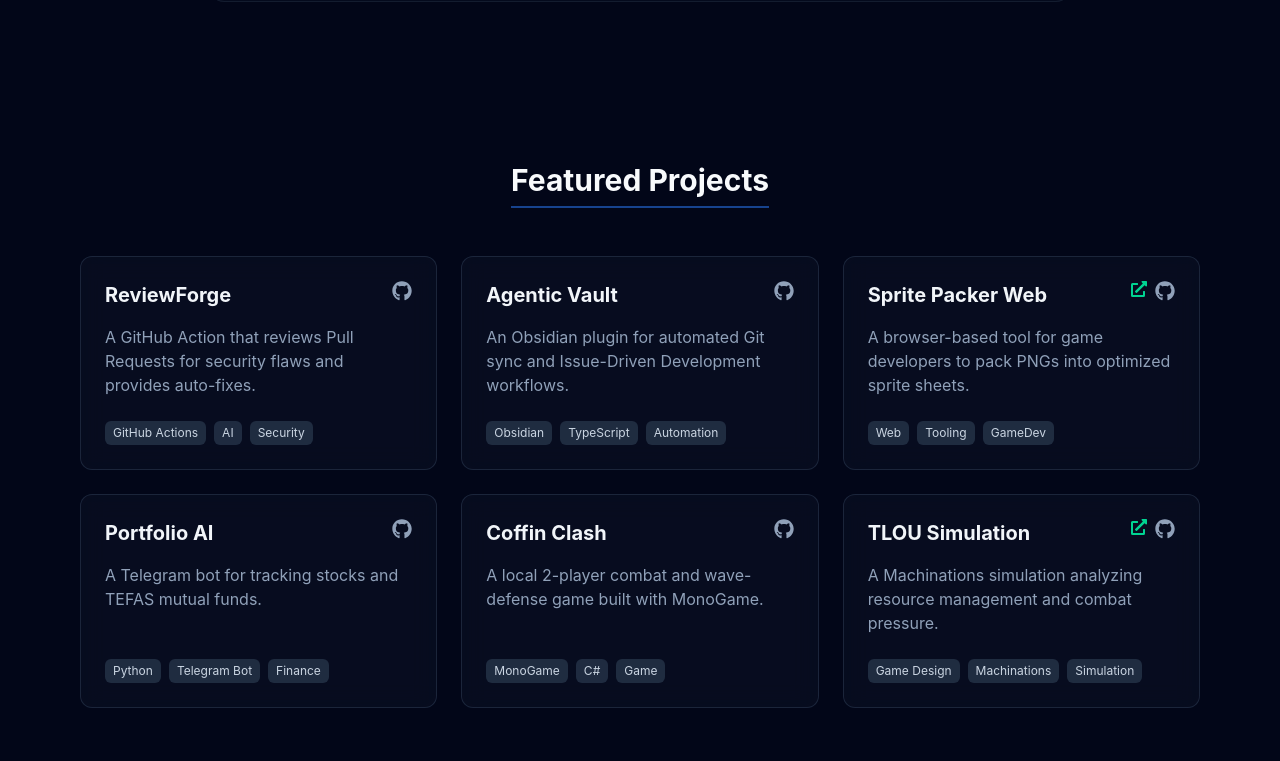
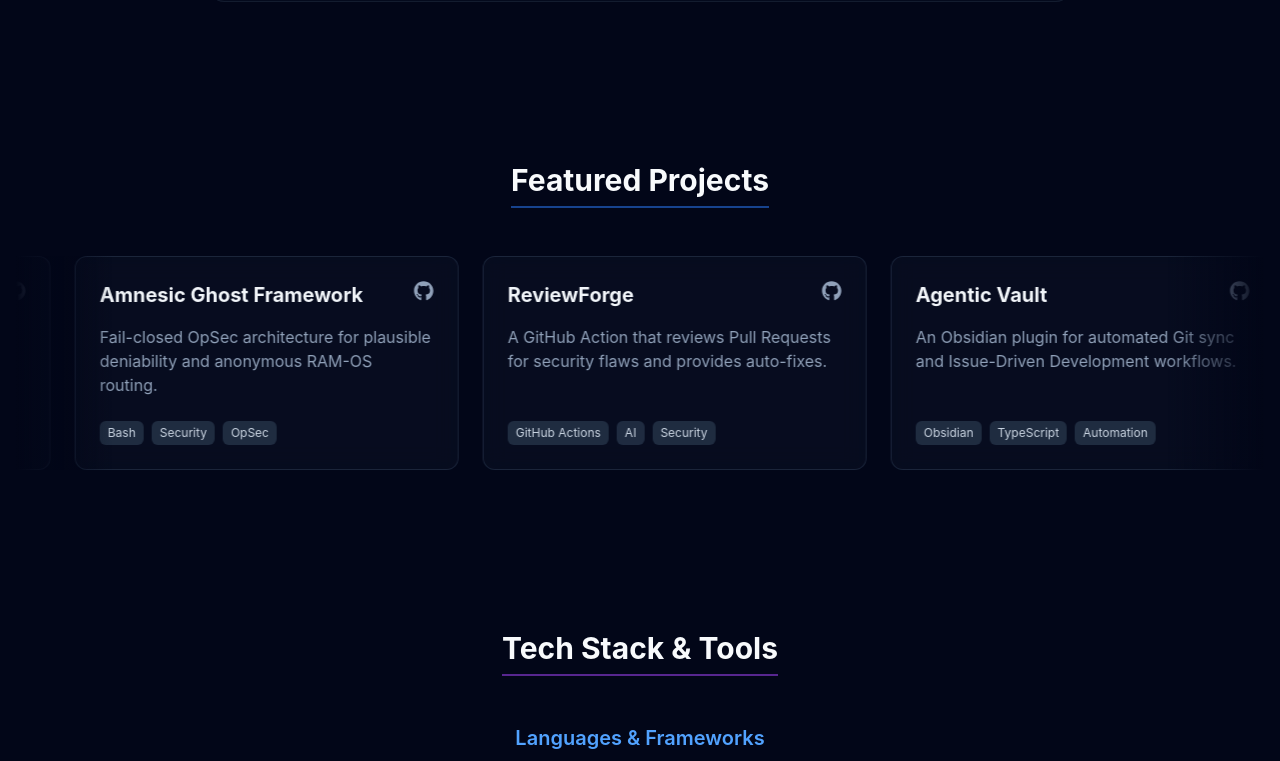
Before and after one commit to cadakerem/cadakerem.github.io, a React (Vite) app: page / in a window 1280 px wide. Shown: the part 1379-2140 px from the top of the page. Built offline with nearby package versions, Linux system fonts and the light colour scheme.

Commit message:
feat: add automated github portfolio fetching and smooth marquee layout

```diff
--- a/package.json
+++ b/package.json
@@ -9,7 +9,8 @@
     "lint": "oxlint",
     "preview": "vite preview",
     "predeploy": "npm run build",
-    "deploy": "gh-pages -d dist"
+    "deploy": "gh-pages -d dist",
+    "prebuild": "node scripts/fetch-projects.js"
   },
   "dependencies": {
     "framer-motion": "^13.1.1",
--- /dev/null
+++ b/scripts/fetch-projects.js
@@ -0,0 +1,61 @@
+import https from 'https';
+import fs from 'fs';
+import path from 'path';
+import { fileURLToPath } from 'url';
+
+const __filename = fileURLToPath(import.meta.url);
+const __dirname = path.dirname(__filename);
+
+const USERNAME = 'cadakerem';
+const TOPIC_FILTER = 'portfolio';
+
+const options = {
+  hostname: 'api.github.com',
+  path: `/users/${USERNAME}/repos?per_page=100&sort=updated`,
+  headers: {
+    'User-Agent': 'Node.js Fetcher'
+  }
+};
+
+https.get(options, (res) => {
+  let data = '';
+  res.on('data', chunk => data += chunk);
+  res.on('end', () => {
+    if (res.statusCode === 200) {
+      const repos = JSON.parse(data);
+      const portfolioRepos = repos.filter(repo => repo.topics && repo.topics.includes(TOPIC_FILTER));
+
+      const formattedProjects = portfolioRepos.map(repo => ({
+        id: repo.id,
+        title: repo.name.replace(/-/g, ' ').replace(/\b\w/g, l => l.toUpperCase()),
+        description: repo.description || 'A portfolio project.',
+        tech: [repo.language].filter(Boolean),
+        github: repo.html_url,
+        link: repo.homepage || repo.html_url,
+        updated_at: repo.updated_at
+      }));
+
+      // Also grab languages for tech stack
+      const languages = new Set();
+      portfolioRepos.forEach(repo => {
+        if (repo.language) languages.add(repo.language);
+      });
+
+      const dataDir = path.join(__dirname, '../src/data');
+      if (!fs.existsSync(dataDir)) {
+        fs.mkdirSync(dataDir, { recursive: true });
+      }
+
+      fs.writeFileSync(
+        path.join(dataDir, 'projects.json'),
+        JSON.stringify(formattedProjects, null, 2)
+      );
+
+      console.log(`Successfully fetched ${formattedProjects.length} projects.`);
+    } else {
+      console.error('Failed to fetch repositories:', res.statusCode);
+    }
+  });
+}).on('error', err => {
+  console.error('Error fetching data:', err.message);
+});
--- a/src/components/Projects.tsx
+++ b/src/components/Projects.tsx
@@ -1,7 +1,16 @@
 import { motion } from 'framer-motion';
 import { FaGithub, FaExternalLinkAlt } from 'react-icons/fa';
+import fetchedProjects from '../data/projects.json';
 
-const projects = [
+// Fallback manual projects to mix with fetched ones until user tags more repos with 'portfolio'
+const manualProjects = [
+  {
+    title: "Amnesic Ghost Framework",
+    description: "Fail-closed OpSec architecture for plausible deniability and anonymous RAM-OS routing.",
+    link: "https://github.com/cadakerem/amnesic-ghost-framework",
+    demo: null,
+    tags: ["Bash", "Security", "OpSec"]
+  },
   {
     title: "ReviewForge",
     description: "A GitHub Action that reviews Pull Requests for security flaws and provides auto-fixes.",
@@ -22,43 +31,42 @@
     link: "https://github.com/cadakerem/sprite-packer-web",
     demo: "https://cadakerem.github.io/sprite-packer-web/",
     tags: ["Web", "Tooling", "GameDev"]
-  },
-  {
-    title: "Portfolio AI",
-    description: "A Telegram bot for tracking stocks and TEFAS mutual funds.",
-    link: "https://github.com/cadakerem/portfolio-ai",
-    demo: null,
-    tags: ["Python", "Telegram Bot", "Finance"]
-  },
-  {
-    title: "Coffin Clash",
-    description: "A local 2-player combat and wave-defense game built with MonoGame.",
-    link: "https://github.com/cadakerem/coffin-clash",
-    demo: null,
-    tags: ["MonoGame", "C#", "Game"]
-  },
-  {
-    title: "TLOU Simulation",
-    description: "A Machinations simulation analyzing resource management and combat pressure.",
-    link: "https://github.com/cadakerem/tlou-simulation",
-    demo: "https://my.machinations.io/d/tlou-survival-loop-simulation/7a7ce51a522611f190390abc5ce0dcc9",
-    tags: ["Game Design", "Machinations", "Simulation"]
   }
 ];
 
+// Combine and format fetched projects
+const apiProjects = fetchedProjects.map((p: any) => ({
+  title: p.title,
+  description: p.description,
+  link: p.github,
+  demo: p.link !== p.github ? p.link : null,
+  tags: p.tech
+}));
+
+// Use API projects if we have enough, otherwise merge
+const displayProjects = apiProjects.length > 3 ? apiProjects : [...apiProjects, ...manualProjects].filter((v, i, a) => a.findIndex(t => (t.title === v.title)) === i);
+
+// Duplicate the array for infinite marquee effect
+const marqueeProjects = [...displayProjects, ...displayProjects];
+
 export default function Projects() {
   return (
-    <section id="projects" className="py-20 px-4 max-w-6xl mx-auto text-center">
+    <section id="projects" className="py-20 px-4 max-w-full mx-auto text-center overflow-hidden">
       <h2 className="text-3xl font-bold mb-12 inline-block border-b-2 border-blue-500/50 pb-2">Featured Projects</h2>
-      <div className="grid grid-cols-1 md:grid-cols-2 lg:grid-cols-3 gap-6 text-left">
-        {projects.map((project, index) => (
+
+      {/* Marquee Container */}
+      <div className="relative w-full flex overflow-hidden group">
+
+        {/* Left/Right Fade Gradients */}
+        <div className="absolute top-0 left-0 h-full w-24 bg-gradient-to-r from-slate-950 to-transparent z-10 pointer-events-none"></div>
+        <div className="absolute top-0 right-0 h-full w-24 bg-gradient-to-l from-slate-950 to-transparent z-10 pointer-events-none"></div>
+
+        {/* Marquee Track */}
+        <div className="flex w-max animate-marquee gap-6 px-3">
+          {marqueeProjects.map((project, index) => (
             <motion.div
-            key={index}
-            initial={{ opacity: 0, y: 20 }}
-            whileInView={{ opacity: 1, y: 0 }}
-            viewport={{ once: true }}
-            transition={{ duration: 0.5, delay: index * 0.1 }}
-            className="bg-slate-900/40 backdrop-blur-md p-6 rounded-xl border border-slate-700/50 hover:border-blue-400/50 hover:bg-slate-800/40 transition-all flex flex-col h-full hover:-translate-y-1"
+              key={`${project.title}-${index}`}
+              className="bg-slate-900/40 backdrop-blur-md p-6 rounded-xl border border-slate-700/50 hover:border-blue-400/50 hover:bg-slate-800/40 transition-all flex flex-col w-80 sm:w-96 flex-shrink-0 text-left"
             >
               <div className="flex justify-between items-start mb-4">
                 <h3 className="text-xl font-bold text-slate-100">{project.title}</h3>
@@ -69,7 +77,7 @@
                       target="_blank"
                       rel="noreferrer"
                       className="text-emerald-400 hover:text-emerald-300 transition-colors"
-                    aria-label={`${project.title} canlı demo`}
+                      aria-label={`${project.title} canlıı demo`}
                     >
                       <FaExternalLinkAlt size={16} />
                     </a>
@@ -87,7 +95,7 @@
               </div>
               <p className="text-slate-400 mb-6 flex-grow">{project.description}</p>
               <div className="flex flex-wrap gap-2 mt-auto">
-              {project.tags.map(tag => (
+                {project.tags.map((tag: string) => (
                   <span key={tag} className="text-xs px-2 py-1 bg-slate-700/60 text-slate-300 rounded-md">
                     {tag}
                   </span>
@@ -96,6 +104,7 @@
             </motion.div>
           ))}
         </div>
+      </div>
     </section>
   );
 }
--- /dev/null
+++ b/src/data/projects.json
@@ -0,0 +1,13 @@
+[
+  {
+    "id": 1346645716,
+    "title": "Cadakerem.Github.Io",
+    "description": "Personal developer portfolio of Kerem Barbaros Karnabat. Built with React, Vite & Tailwind CSS.",
+    "tech": [
+      "TypeScript"
+    ],
+    "github": "https://github.com/cadakerem/cadakerem.github.io",
+    "link": "https://cadakerem.me",
+    "updated_at": "2026-08-30T21:40:01Z"
+  }
+]
--- a/src/index.css
+++ b/src/index.css
@@ -19,3 +19,21 @@
     transition-duration: 0.01ms !important;
   }
 }
+
+@keyframes marquee {
+  0% { transform: translateX(0%); }
+  100% { transform: translateX(-50%); }
+}
+.animate-marquee {
+  animation: marquee 35s linear infinite;
+}
+.animate-marquee:hover {
+  animation-play-state: paused;
+}
+.hide-scrollbar::-webkit-scrollbar {
+  display: none;
+}
+.hide-scrollbar {
+  -ms-overflow-style: none;
+  scrollbar-width: none;
+}
```
Lines whose indentation alone changed are shown as unchanged.
